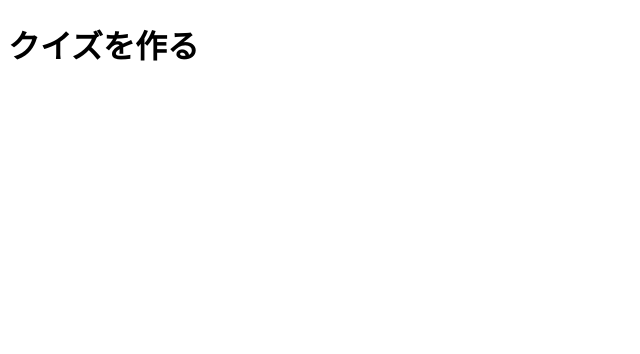
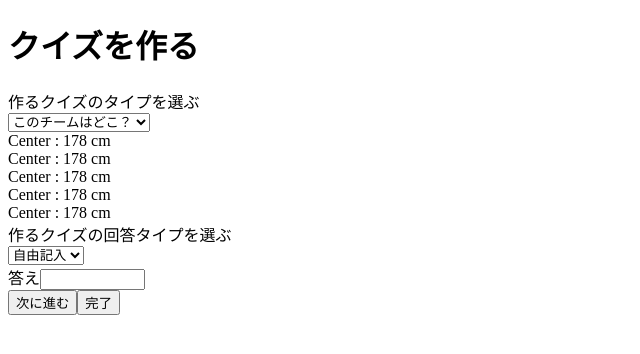
Before and after one commit to doz13189/nba-ddd, a Vue app: page /createQuiz in a window 1280 px wide. Shown: the top 354 px of the page, without its empty margins (0-640 px from the left). Built offline with nearby package versions, Linux system fonts and the light colour scheme.

Commit message:
クイズ作成に関するページを作成

```diff
--- /dev/null
+++ b/src/views/components/CreateAnswer.vue
@@ -0,0 +1,19 @@
+<template>
+
+  <div>
+    <label for="name">答え</label>
+    <input type="text" id="name" name="name" required minlength="4" maxlength="8" size="10">
+  </div>
+
+</template>
+
+<script lang="ts">
+import { defineComponent } from 'vue';
+
+export default defineComponent({
+});
+</script>
+
+<!-- Add "scoped" attribute to limit CSS to this component only -->
+<style scoped>
+</style>
--- /dev/null
+++ b/src/views/components/CreateQuizContents.vue
@@ -0,0 +1,26 @@
+<template>
+
+  <div>
+    <PositionAndHeight :position="'Center'" :height="'178'"/>
+    <PositionAndHeight :position="'Center'" :height="'178'"/>
+    <PositionAndHeight :position="'Center'" :height="'178'"/>
+    <PositionAndHeight :position="'Center'" :height="'178'"/>
+    <PositionAndHeight :position="'Center'" :height="'178'"/>
+  </div>
+
+</template>
+
+<script lang="ts">
+import { defineComponent } from 'vue';
+import PositionAndHeight from '@/views/parts/PositionAndHeight.vue';
+
+export default defineComponent({
+  components: {
+    PositionAndHeight
+  }
+});
+</script>
+
+<!-- Add "scoped" attribute to limit CSS to this component only -->
+<style scoped>
+</style>
--- /dev/null
+++ b/src/views/components/SelectAnswerType.vue
@@ -0,0 +1,24 @@
+<template>
+    <div>
+      <label for="pet-select">作るクイズの回答タイプを選ぶ</label>
+    </div>
+
+    <div>
+      <select name="pets" id="pet-select">
+          <option value="cat">自由記入</option>
+          <option value="dog">4択</option>
+      </select>
+    </div>
+
+</template>
+
+<script lang="ts">
+import { defineComponent } from 'vue';
+
+export default defineComponent({
+});
+</script>
+
+<!-- Add "scoped" attribute to limit CSS to this component only -->
+<style scoped>
+</style>
--- /dev/null
+++ b/src/views/components/SelectQuizType.vue
@@ -0,0 +1,24 @@
+<template>
+    <div>
+      <label for="pet-select">作るクイズのタイプを選ぶ</label>
+    </div>
+
+    <div>
+      <select name="pets" id="pet-select">
+          <option value="dog">このチームはどこ？</option>
+          <option value="cat">この選手はだれ？</option>
+      </select>
+    </div>
+
+</template>
+
+<script lang="ts">
+import { defineComponent } from 'vue';
+
+export default defineComponent({
+});
+</script>
+
+<!-- Add "scoped" attribute to limit CSS to this component only -->
+<style scoped>
+</style>
--- a/src/views/pages/CreateQuiz.vue
+++ b/src/views/pages/CreateQuiz.vue
@@ -1,5 +1,35 @@
 <template>
   <div>
+
     <h1>クイズを作る</h1>
+
+    <SelectQuizType/>
+    <CreateQuizContents/>
+    <SelectAnswerType/>
+    <CreateAnswer/>
+
+    <button type="button">次に進む</button>
+    <button type="button">完了</button>
+
   </div>
 </template>
+<script lang="ts">
+import { defineComponent } from 'vue';
+import SelectQuizType from '@/views/components/SelectQuizType.vue'
+import SelectAnswerType from '@/views/components/SelectAnswerType.vue'
+import CreateQuizContents from '@/views/components/CreateQuizContents.vue'
+import CreateAnswer from '@/views/components/CreateAnswer.vue'
+
+export default defineComponent({
+  components: {
+    SelectQuizType,
+    CreateQuizContents,
+    SelectAnswerType,
+    CreateAnswer
+  }
+});
+</script>
+
+<!-- Add "scoped" attribute to limit CSS to this component only -->
+<style scoped>
+</style>
--- /dev/null
+++ b/src/views/parts/PositionAndHeight.vue
@@ -0,0 +1,22 @@
+<template>
+  <div>
+    <span>{{ position }}</span>
+    <span> : </span>
+    <span>{{ height }} cm</span>
+  </div>
+</template>
+
+<script lang="ts">
+import { defineComponent } from 'vue';
+
+export default defineComponent({
+  props: {
+    position: String,
+    height: String
+  },
+});
+</script>
+
+<!-- Add "scoped" attribute to limit CSS to this component only -->
+<style scoped>
+</style>
```
